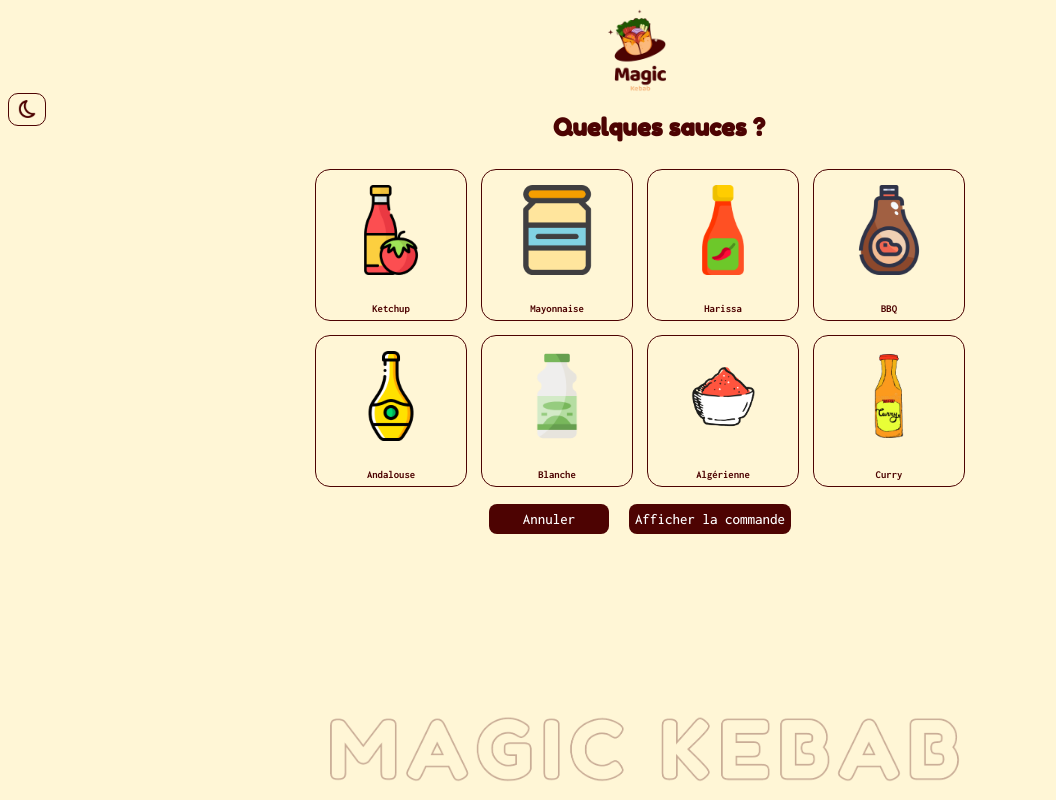
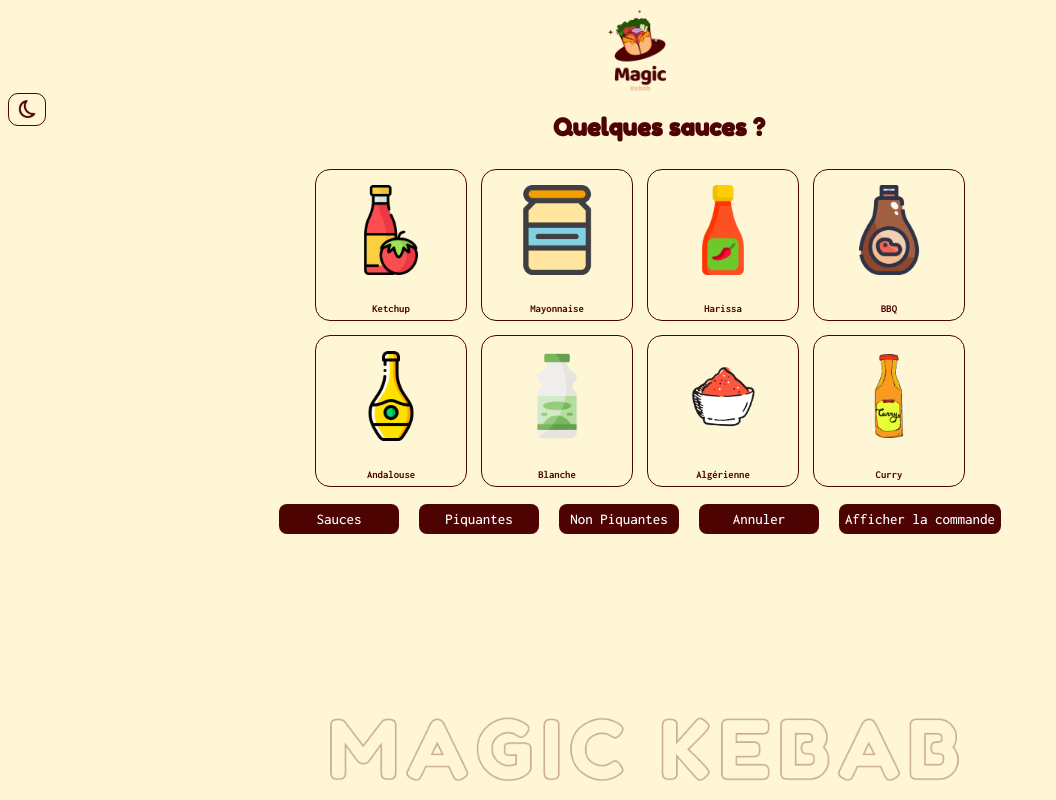
Before and after one commit to lea-hmd/3FULLFT-Project, a React (Create React App) app: page /choix-sauces in a window 1280 px wide. Shown: the whole page, without its empty margins (0-1056 px from the left). Built offline with nearby package versions, Linux system fonts and the light colour scheme.

Commit message:
Added btn sauces filters

```diff
--- a/src/data/sauces.js
+++ b/src/data/sauces.js
@@ -40,3 +40,18 @@ export const saucesData = [
     type: 'Non Piquante',
   },
 ];
+
+export const buttons = [
+  {
+    name: 'Sauces',
+    value: 'all',
+  },
+  {
+    name: 'Piquantes',
+    value: 'Piquante',
+  },
+  {
+    name: 'Non Piquantes',
+    value: 'Non Piquante',
+  },
+];
--- /dev/null
+++ b/src/services/services.js
@@ -0,0 +1,11 @@
+import { saucesData } from '../data/sauces';
+
+export function getSauce() {
+  const sauceList = saucesData;
+  return sauceList;
+}
+
+export function filterSauce(sauceType) {
+  let filtredSauce = getSauce().filter((type) => type.type === sauceType);
+  return filtredSauce;
+}
--- a/src/views/ChoixSauces.js
+++ b/src/views/ChoixSauces.js
@@ -1,15 +1,15 @@
 import { Box } from '@mui/system';
 import { Grid } from '@mui/material';
-import { saucesData } from '../data/sauces';
 import SelectableCardSauce from '../components/selectableCard/SelectableCardSauce';
 import { useHistory } from 'react-router-dom';
-import React from 'react';
+import React, { useEffect, useState } from 'react';
 import '../components/styles/card.css';
 import { OrderContext } from '../context/OrderContext';
+import { buttons } from '../data/sauces';
+import { getSauce, filterSauce } from '../services/services';
 
 export default function ChoixSauces() {
   const { orderDispatch } = React.useContext(OrderContext);
-  const sauces = saucesData;
   let history = useHistory();
   const commande = () => {
     history.replace('/commande');
@@ -19,6 +19,19 @@ export default function ChoixSauces() {
     history.replace('/choix-pains');
     window.location.reload();
   };
+
+  const [filtredSauce, setFiltredSauce] = useState(null);
+  useEffect(() => {
+    setFiltredSauce(getSauce());
+  }, []);
+
+  function handleSauce(e) {
+    let typeSauce = e.target.value;
+    typeSauce !== 'all'
+      ? setFiltredSauce(filterSauce(typeSauce))
+      : setFiltredSauce(getSauce());
+  }
+
   return (
     <>
       <div className='viewTitle'>
@@ -33,12 +46,25 @@ export default function ChoixSauces() {
           direction='row'
           alignItems='center'
         >
-          {sauces.map(({ _id: id, title }) => (
-            <SelectableCardSauce _id={id} title={title}></SelectableCardSauce>
-          ))}
+          {filtredSauce &&
+            filtredSauce.map(({ _id: id, title }) => (
+              <SelectableCardSauce _id={id} title={title}></SelectableCardSauce>
+            ))}
         </Grid>
       </Box>
       <div className='btnContainer'>
+        {buttons &&
+          buttons.map((type) => (
+            <>
+              <button
+                className='button'
+                value={type.value}
+                onClick={handleSauce}
+              >
+                {type.name}
+              </button>
+            </>
+          ))}
         <button onClick={() => resetOrder()} className='button'>
           Annuler
         </button>{' '}
```
